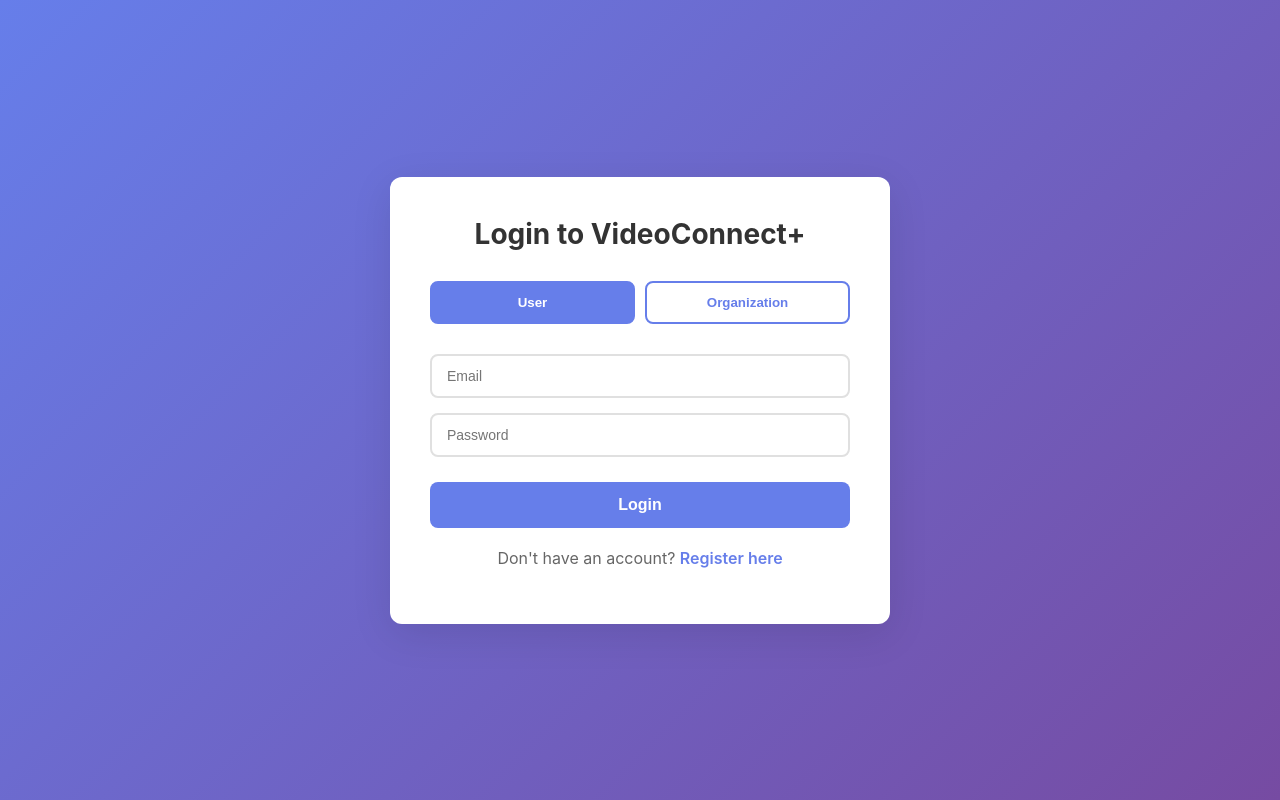
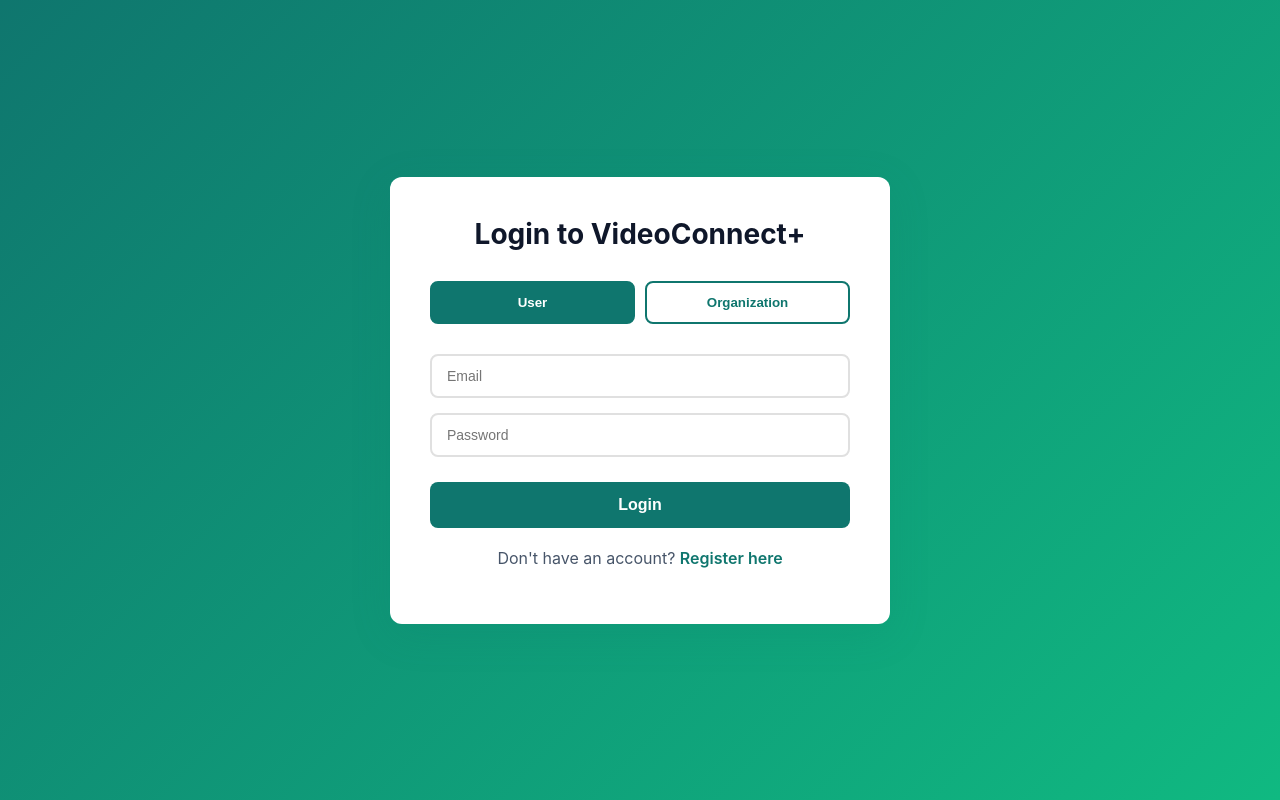
Before and after one commit to Megha-syam/Video-Sensitivity-Streaming-Application, a React (Vite) app in the folder frontend/: page /login in a window 1280 px wide. Built offline with nearby package versions, Linux system fonts and the light colour scheme; no server answers.

Commit message:
Redesign UI with modern teal/emerald color scheme

```diff
--- a/frontend/src/App.css
+++ b/frontend/src/App.css
@@ -1,5 +1,26 @@
 * {
   box-sizing: border-box;
+}
+
+:root {
+  /* Modern Teal/Emerald Color Palette */
+  --primary-color: #0f766e; /* Teal 700 */
+  --primary-light: #14b8a6; /* Teal 500 */
+  --primary-dark: #115e59; /* Teal 800 */
+  --secondary-color: #10b981; /* Emerald 500 */
+  --accent-color: #06b6d4; /* Cyan 500 */
+
+  /* Neutral Colors */
+  --bg-primary: #ffffff;
+  --bg-secondary: #f0fdfa; /* Teal 50 */
+  --bg-tertiary: #ccfbf1; /* Teal 100 */
+  --text-primary: #0f172a; /* Slate 900 */
+  --text-secondary: #475569; /* Slate 600 */
+  --text-muted: #94a3b8; /* Slate 400 */
+
+  /* Gradient */
+  --gradient-primary: linear-gradient(135deg, #0f766e 0%, #10b981 100%);
+  --gradient-secondary: linear-gradient(135deg, #14b8a6 0%, #06b6d4 100%);
 }
 
 body {
@@ -9,6 +30,7 @@
     sans-serif;
   -webkit-font-smoothing: antialiased;
   -moz-osx-font-smoothing: grayscale;
+  background: var(--bg-secondary);
 }
 
 .loading-screen {
@@ -17,6 +39,6 @@
   justify-content: center;
   height: 100vh;
   font-size: 20px;
-  color: #667eea;
-  background: #f5f7fa;
+  color: var(--primary-color);
+  background: var(--bg-secondary);
 }
--- a/frontend/src/components/Dashboard.css
+++ b/frontend/src/components/Dashboard.css
@@ -1,16 +1,16 @@
 .dashboard-layout {
   display: flex;
   height: 100vh;
-  background: #f5f7fa;
+  background: var(--bg-secondary);
 }
 
 .sidebar {
   width: 280px;
-  background: linear-gradient(180deg, #667eea 0%, #764ba2 100%);
+  background: var(--gradient-primary);
   color: white;
   display: flex;
   flex-direction: column;
-  box-shadow: 2px 0 10px rgba(0, 0, 0, 0.1);
+  box-shadow: 2px 0 10px rgba(15, 118, 110, 0.15);
 }
 
 .sidebar-header {
@@ -79,12 +79,14 @@
 
 .logout-btn:hover {
   background: rgba(255, 255, 255, 0.3);
+  transform: translateY(-1px);
 }
 
 .main-content {
   flex: 1;
   padding: 40px;
   overflow-y: auto;
+  background: var(--bg-primary);
 }
 
 .loading {
@@ -93,5 +95,5 @@
   justify-content: center;
   height: 100vh;
   font-size: 20px;
-  color: #667eea;
+  color: var(--primary-color);
 }
--- a/frontend/src/pages/Auth.css
+++ b/frontend/src/pages/Auth.css
@@ -3,7 +3,7 @@
   display: flex;
   align-items: center;
   justify-content: center;
-  background: linear-gradient(135deg, #667eea 0%, #764ba2 100%);
+  background: var(--gradient-primary);
   padding: 20px;
 }
 
@@ -11,14 +11,14 @@
   background: white;
   padding: 40px;
   border-radius: 12px;
-  box-shadow: 0 10px 40px rgba(0, 0, 0, 0.1);
+  box-shadow: 0 10px 40px rgba(15, 118, 110, 0.15);
   max-width: 500px;
   width: 100%;
 }
 
 .auth-card h1 {
   margin: 0 0 30px 0;
-  color: #333;
+  color: var(--text-primary);
   text-align: center;
   font-size: 28px;
 }
@@ -32,9 +32,9 @@
 .user-type-toggle button {
   flex: 1;
   padding: 12px;
-  border: 2px solid #667eea;
+  border: 2px solid var(--primary-color);
   background: white;
-  color: #667eea;
+  color: var(--primary-color);
   border-radius: 8px;
   font-weight: 600;
   cursor: pointer;
@@ -42,12 +42,13 @@
 }
 
 .user-type-toggle button.active {
-  background: #667eea;
+  background: var(--primary-color);
   color: white;
 }
 
 .user-type-toggle button:hover {
   transform: translateY(-2px);
+  box-shadow: 0 4px 12px rgba(15, 118, 110, 0.2);
 }
 
 form {
@@ -66,7 +67,8 @@
 
 input:focus, select:focus, textarea:focus {
   outline: none;
-  border-color: #667eea;
+  border-color: var(--primary-light);
+  box-shadow: 0 0 0 3px rgba(20, 184, 166, 0.1);
 }
 
 textarea {
@@ -77,7 +79,7 @@
 
 button[type="submit"] {
   padding: 14px;
-  background: #667eea;
+  background: var(--primary-color);
   color: white;
   border: none;
   border-radius: 8px;
@@ -89,9 +91,9 @@
 }
 
 button[type="submit"]:hover:not(:disabled) {
-  background: #5568d3;
+  background: var(--primary-dark);
   transform: translateY(-2px);
-  box-shadow: 0 5px 15px rgba(102, 126, 234, 0.4);
+  box-shadow: 0 5px 15px rgba(15, 118, 110, 0.3);
 }
 
 button[type="submit"]:disabled {
@@ -100,26 +102,28 @@
 }
 
 .error-message {
-  background: #fee;
-  color: #c33;
+  background: #fef2f2;
+  color: #991b1b;
   padding: 12px;
   border-radius: 8px;
   margin-bottom: 15px;
-  border: 1px solid #fcc;
+  border: 1px solid #fecaca;
 }
 
 .auth-link {
   text-align: center;
   margin-top: 20px;
-  color: #666;
+  color: var(--text-secondary);
 }
 
 .auth-link a {
-  color: #667eea;
+  color: var(--primary-color);
   text-decoration: none;
   font-weight: 600;
+  transition: color 0.3s;
 }
 
 .auth-link a:hover {
+  color: var(--primary-light);
   text-decoration: underline;
 }
```
